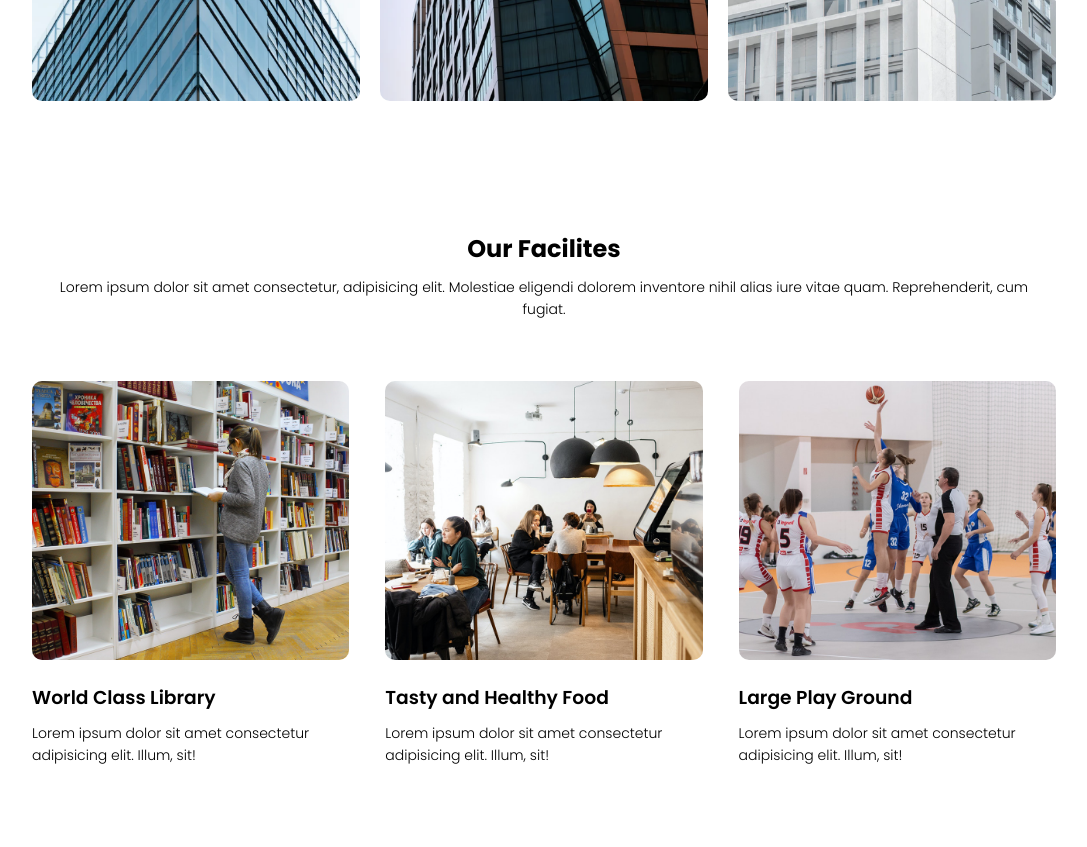
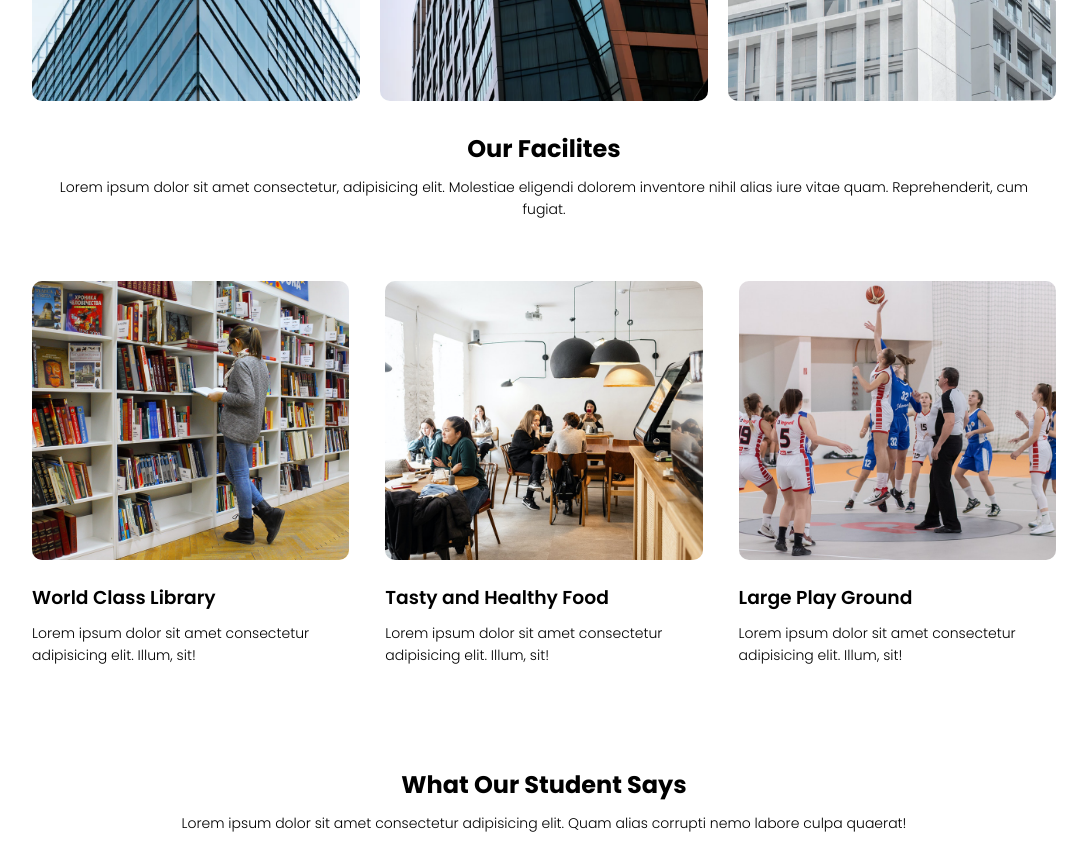
Before and after one commit to GOLDisGreat/project2, a plain HTML site: page index.html in a window 1280 px wide. Shown: the part 1860-2707 px from the top of the page, without its empty margins (96-1183 px from the left). Drawn offline with Linux system fonts and the light colour scheme.

Commit message:
Update style.css

```diff
--- a/style.css
+++ b/style.css
@@ -251,7 +251,7 @@ h3 {
   width: 80%;
   margin: auto;
   text-align: center;
-  padding: 100px;
+  padding: inherit;
 }
 .facility p {
   font-size: 14px;
```
